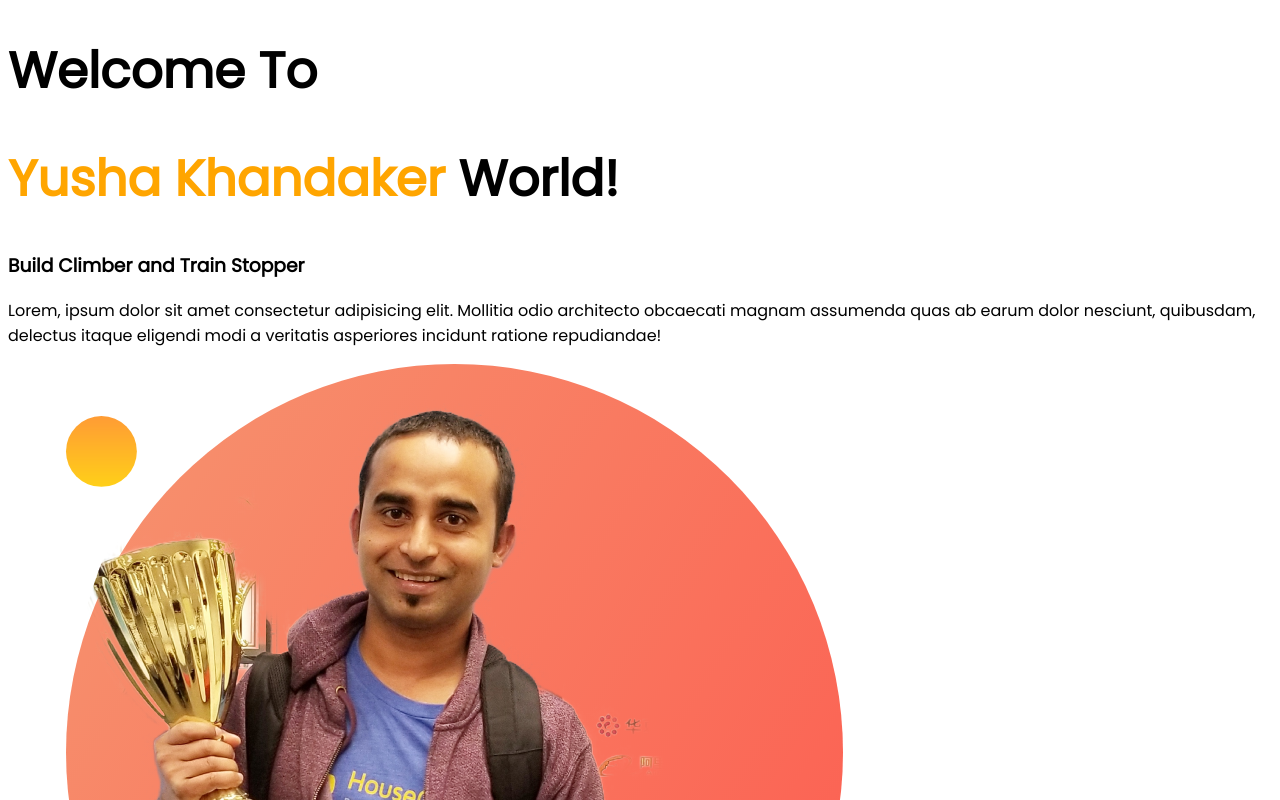
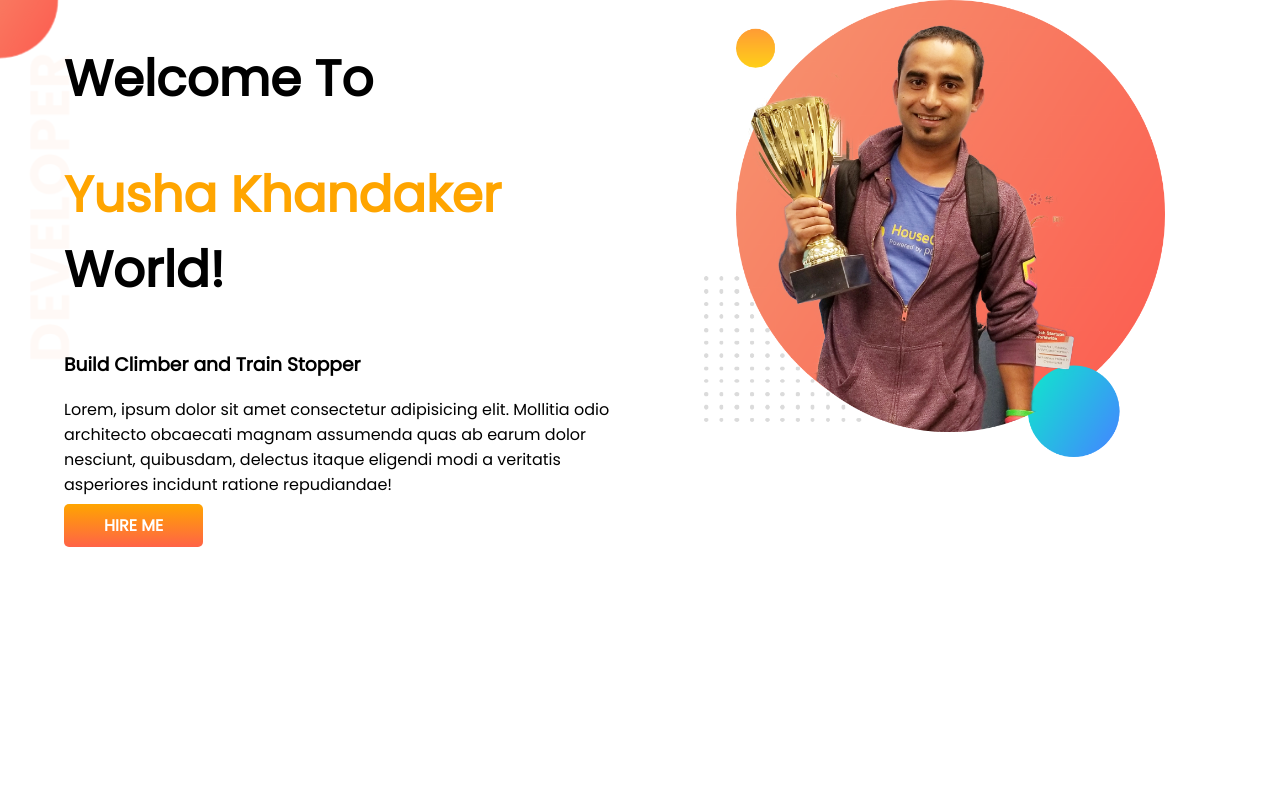
Before and after one commit to khandaker-md-yasin-arafat/developer-portfolio-2, a plain HTML site: page index.html in a window 1280 px wide. Shown: the top 800 px of the page. Drawn offline with Linux system fonts and the light colour scheme.

Commit message:
top banner added

```diff
--- a/index.html
+++ b/index.html
@@ -11,10 +11,17 @@
     <link rel="stylesheet" href="style.css">
 </head>
 <body>
-    <h1>Welcome To</h1>
-    <h1><span class="orange-color">Yusha Khandaker</span> World!</h1>
-    <h3>Build Climber and Train Stopper</h3>
-    <p>Lorem, ipsum dolor sit amet consectetur adipisicing elit. Mollitia odio architecto obcaecati magnam assumenda quas ab earum dolor nesciunt, quibusdam, delectus itaque eligendi modi a veritatis asperiores incidunt ratione repudiandae!</p>
-    <img src="images/jhankar.png" alt="">
+    <section class="top-banner">
+        <div class="half-width">
+            <h1>Welcome To</h1>
+            <h1><span class="orange-color">Yusha Khandaker</span> World!</h1>
+            <h3>Build Climber and Train Stopper</h3>
+            <p>Lorem, ipsum dolor sit amet consectetur adipisicing elit. Mollitia odio architecto obcaecati magnam assumenda quas ab earum dolor nesciunt, quibusdam, delectus itaque eligendi modi a veritatis asperiores incidunt ratione repudiandae!</p>
+            <a href="#" target="_blank" class="link-button">HIRE ME</a>
+        </div>
+        <div class="half-width">
+            <img src="images/jhankar.png" alt="">
+        </div>
+    </section>
 </body>
 </html>
--- a/style.css
+++ b/style.css
@@ -1,5 +1,6 @@
 body{
     font-family: 'Poppins', sans-serif;
+    margin: 0;
 }
 h1{
     font-size: 50px;
@@ -7,3 +8,25 @@ h1{
 .orange-color{
     color: orange;
 }
+section{
+    display: flex;
+}
+.half-width{
+    width: 50%;
+    padding-left: 5%;
+}
+.half-width img{
+    width: 80%;
+}
+.link-button{
+    text-decoration: none;
+    background-image: linear-gradient(orange, tomato);
+    color: white;
+    font-weight: 700;
+    padding: 10px 40px;
+    border-radius: 5px;
+}
+.top-banner{
+    background-image: url(images/top-banner.png);
+    background-repeat: no-repeat;
+}
```
